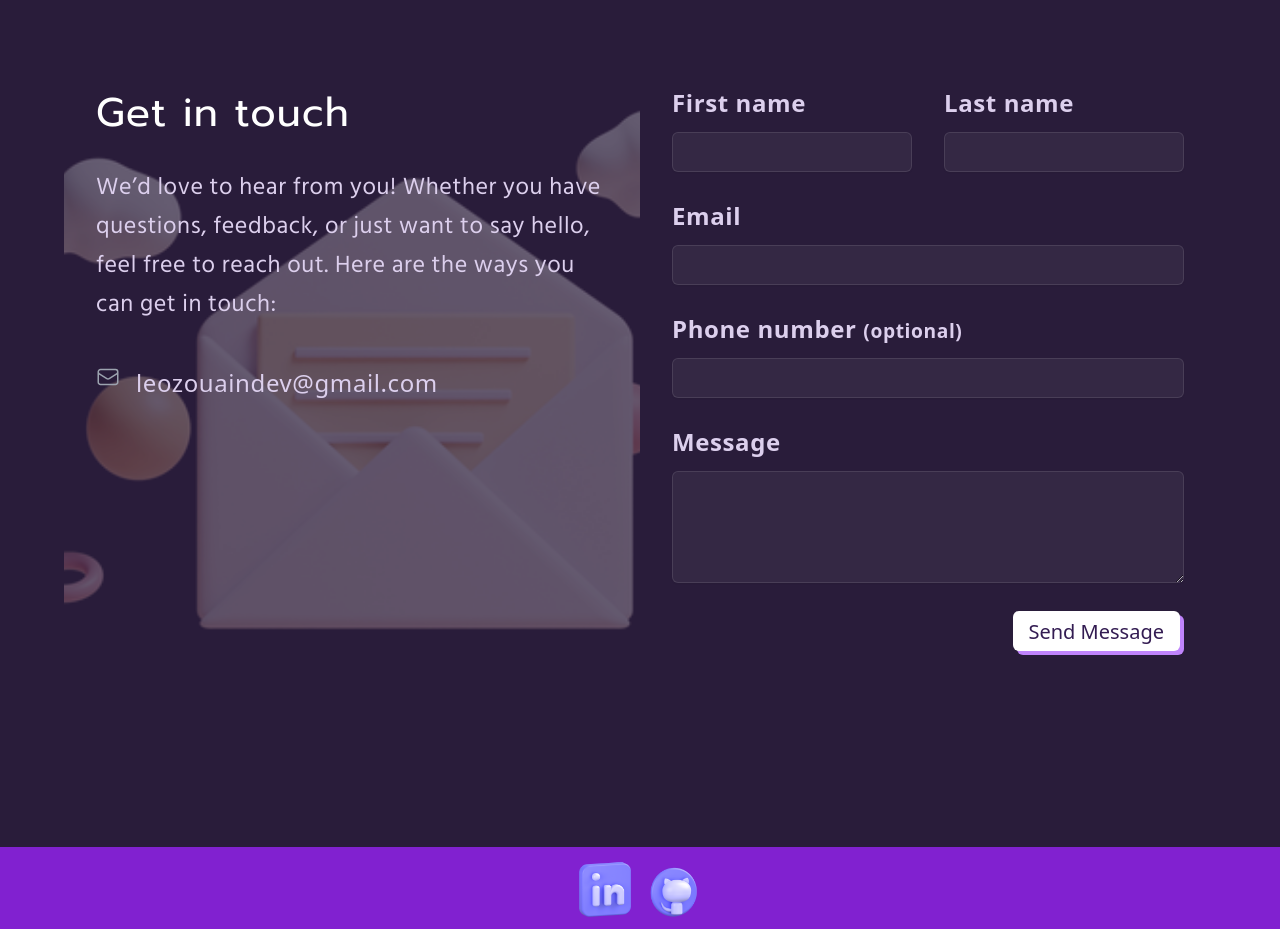
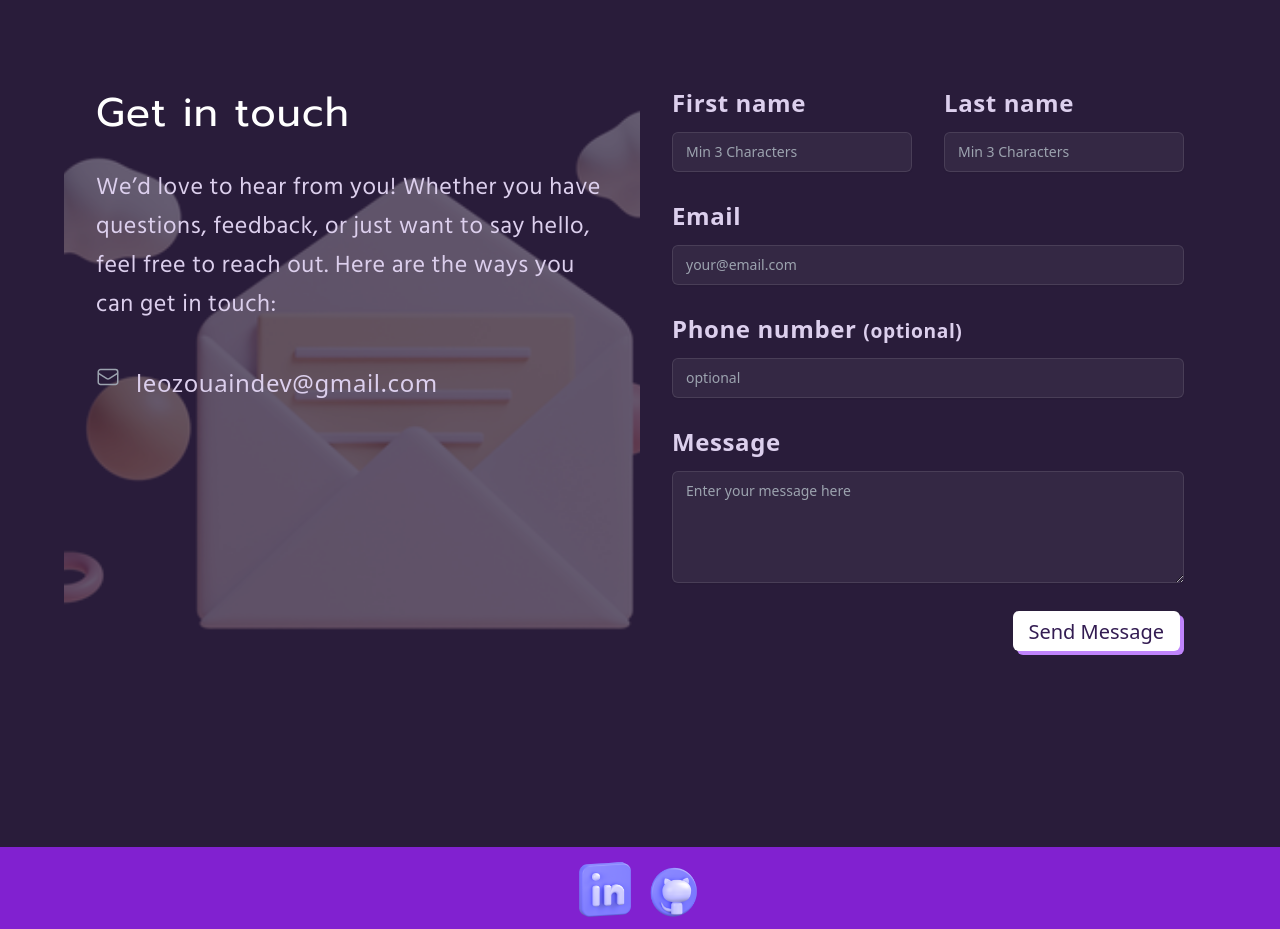
Before and after one commit to Leozouain/portfolio, a React (Vite) app: page / in a window 1280 px wide. Shown: the part 3620-4549 px from the top of the page. Built offline with nearby package versions, Linux system fonts and the light colour scheme.

Commit message:
validation email

```diff
--- a/src/components/Contact.jsx
+++ b/src/components/Contact.jsx
@@ -61,6 +61,8 @@ export default function Contact() {
       await setFill(!fill);
       return;
     }
+
+    // Criar o objeto templateParams após as operações de atualização de estado
     const templateParams = {
       from_name: name,
       last_name: lastName,
@@ -68,6 +70,7 @@ export default function Contact() {
       message: msg,
       email: email,
     };
+
     try {
       const res = await emailjs.send(
         import.meta.env.VITE_NAME,
@@ -187,6 +190,7 @@ export default function Contact() {
                       onChange={(e) => setTempName(e.target.value)}
                       type="text"
                       required
+                      placeholder="Min 3 Characters"
                       value={tempName}
                       name="first-name"
                       id="first-name"
@@ -216,6 +220,7 @@ export default function Contact() {
                       onChange={(e) => setTempLastName(e.target.value)}
                       type="text"
                       required
+                      placeholder="Min 3 Characters"
                       value={tempLastName}
                       name="last-name"
                       id="last-name"
@@ -245,6 +250,7 @@ export default function Contact() {
                       onChange={(e) => setTempEmail(e.target.value)}
                       type="email"
                       required
+                      placeholder="your@email.com"
                       name="email"
                       id="email"
                       value={tempEmail}
@@ -276,6 +282,7 @@ export default function Contact() {
                       name="phone-number"
                       id="phone-number"
                       value={tempPhone}
+                      placeholder="optional"
                       autoComplete="tel"
                       className="block w-full rounded-md border-0 bg-white/5 px-3.5 py-2 text-white shadow-sm ring-1 ring-inset ring-white/10 focus:ring-2 focus:ring-inset focus:ring-n-3 sm:text-sm sm:leading-6"
                     />
@@ -302,6 +309,8 @@ export default function Contact() {
                       onChange={(e) => setTempMsg(e.target.value)}
                       name="message"
                       id="message"
+                      required
+                      placeholder="Enter your message here"
                       value={tempMsg}
                       rows={4}
                       className="block w-full rounded-md border-0 bg-white/5 px-3.5 py-2 text-white shadow-sm ring-1 ring-inset ring-white/10 focus:ring-2 focus:ring-inset focus:ring-n-3 sm:text-sm sm:leading-6"
```
